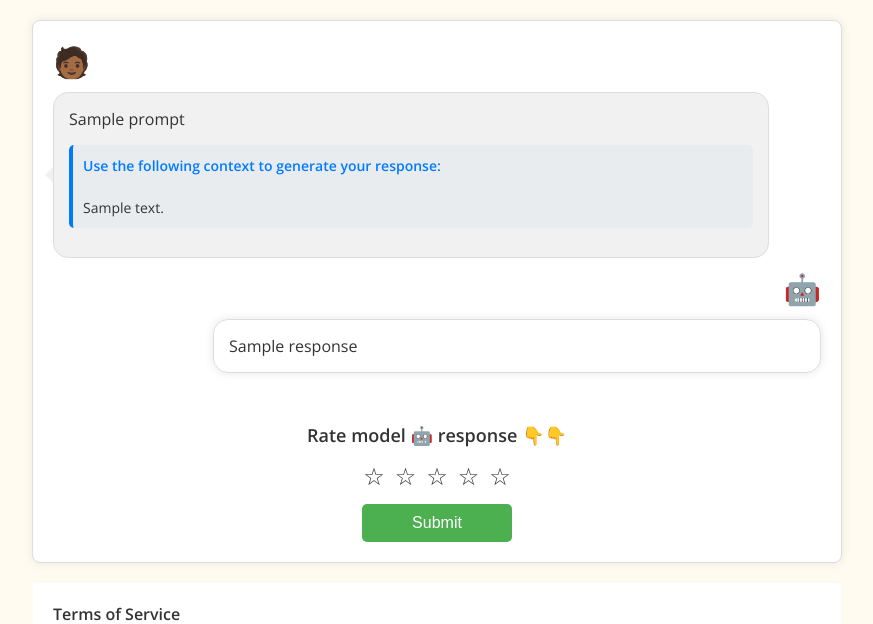
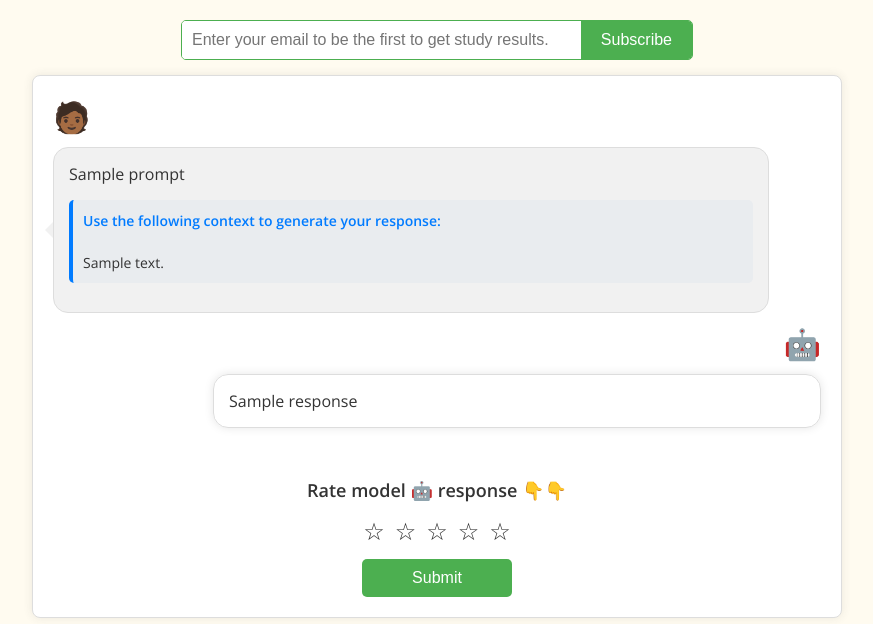
Before and after one commit to open-llm-initiative/llm-challenge, a Python web app: template templates/challenge_index.html in a window 1280 px wide. Shown: the part 156-780 px from the top of the page, without its empty margins (203-1076 px from the left). Run offline with Jinja, Linux system fonts and the light colour scheme; the template is opened without the code that fills it: most values are stand-ins (such as "Sample title", 1, 10 or a date in 2020).

Commit message:
updated the app to add a subscribe button

```diff
--- a/common/prompts_handler.py
+++ b/common/prompts_handler.py
@@ -65,7 +65,7 @@ class PromptDBHandler():
         return self.get_prompt(list_of_prompts[index])
 
     #used to load in memory the prompts and responses, this should happen on app bootup
-    def load_challenge_responses_in_ddb_rom_csv(self, prod=False):
+    def load_challenge_responses_in_ddb_from_csv(self, prod=False):
         prompt_challenge_df = pd.read_csv('data/prompts_with_responses.csv')
         try:
             table_name = prompts_table_name if prod else prompts_table_name_test
@@ -107,7 +107,7 @@ class PromptDBHandler():
 if __name__ == '__main__':
     #convenience tests - but all tests are in the test directory
     db_handler = PromptDBHandler()
-    db_handler.load_challenge_responses_in_ddb_rom_csv()
+    db_handler.load_challenge_responses_in_ddb_from_csv()
     db_handler.load_all_prompts()
     random_prompt = db_handler.get_random_prompt()
     print(random_prompt)
--- a/static/web/challenge.css
+++ b/static/web/challenge.css
@@ -32,6 +32,49 @@ body {
     display: flex;
     flex-direction: column;
     margin-bottom: 20px; /* Space for the footer */
+}
+
+.subscribe-wrapper {
+    display: flex;
+    align-items: center;
+    border: 1.5px solid #4CAF50;
+    border-radius: 5px;
+    overflow: hidden;
+    margin-bottom: 15px;
+    max-width: 510px; /* Expanded max-width to give more space */
+    width:100%;
+}
+
+/* Email input styling */
+#email-input {
+    padding: 10px;
+    border: none;
+    outline: none;
+    font-size: 16px;
+    flex-grow: 2; /* Increased from 1 to 2 to make it larger */
+    min-width: 0; /* Prevents input from overflowing in flex container */
+}
+
+/* Subscribe button styling */
+#subscribe-btn {
+    padding: 10px 20px;
+    background-color: #4CAF50;
+    color: white;
+    border: none;
+    cursor: pointer;
+    font-size: 16px;
+    border-radius: 0; /* Remove default button border-radius */
+    transition: background-color 0.3s ease;
+}
+
+#subscribe-btn.subscribed {
+    background-color: #6c757d;
+    cursor: not-allowed;
+}
+
+/* Button hover effect */
+#subscribe-btn:hover {
+    background-color: #45a049;
 }
 
 .acknowledge {
@@ -263,4 +306,19 @@ body {
         font-size: 20px;
         margin: 0 3px;
     }
+
+    .subscribe-wrapper {
+        flex-direction: column;
+        align-items: stretch;
+    }
+
+    #subscribe-btn {
+        width: 100%;
+        border-radius: 0 0 5px 5px;
+    }
+
+    #email-input {
+        border-radius: 5px 5px 0 0;
+        padding: 15px;
+    }
 }
--- a/static/web/challenge.js
+++ b/static/web/challenge.js
@@ -58,3 +58,29 @@ document.addEventListener('DOMContentLoaded', () => {
         checkScroll(); //if the page size increases because we are displaying the prompt, we need to show the scroll-arrow again.
     }, 1500); // 1500 milliseconds = 1.5 seconds
 });
+
+$(document).ready(function() {
+    $('#subscribe-btn').on('click', function() {
+        var email = $('#email-input').val();
+
+        if (email === "") {
+            alert("Please enter an email address.");
+            return;
+        }
+
+        $.ajax({
+            url: '/subscribe',  // Replace with your server endpoint
+            type: 'POST',
+            contentType: 'application/json',
+            data: JSON.stringify({ email: email }),
+            success: function(response) {
+                $('#subscribe-btn').text('Subscribed').addClass('subscribed').prop('disabled', true);
+                $('#email-input').val('');  // Clear the input field
+                $('#email-input').attr('placeholder', 'You have successfully subscribed!');
+            },
+            error: function(xhr, status, error) {
+                alert('Subscription failed: ' + error);
+            }
+        });
+    });
+});
--- a/templates/challenge_base.html
+++ b/templates/challenge_base.html
@@ -8,6 +8,7 @@
     <link href="../static/web/challenge.css" rel="stylesheet" type="text/css" >
     <link href="https://fonts.googleapis.com/css2?family=Open+Sans:wght@400;600&display=swap" rel="stylesheet" >
 </head>
+<script src="https://code.jquery.com/jquery-3.6.0.min.js"></script>
 <!-- Google tag (gtag.js) -->
 <script async src="https://www.googletagmanager.com/gtag/js?id=G-0W63TY24BM"></script>
 <script>
--- a/templates/challenge_index.html
+++ b/templates/challenge_index.html
@@ -5,5 +5,6 @@
        A study to understand human satisfaction levels with AI. Here's the setup ⚙️<br>
        You are given a prompt, and a response from a random AI model. Simply read the prompt and rate the 🤖 AI resposne 👇👇<br>
     </div>
+    {% include 'challenge_subscribe.html' %}
     {% include 'challenge_chat_container.html' %}
 {% endblock %}
--- /dev/null
+++ b/templates/challenge_subscribe.html
@@ -0,0 +1,4 @@
+<div class="subscribe-wrapper">
+    <input type="email" id="email-input" placeholder="Enter your email to be the first to get study results." required>
+    <button id="subscribe-btn">Subscribe</button>
+</div>
```
Also changed, not shown: app.py (+79 -30 lines), docker-compose-ec2.yml (added, +12 -0 lines), scripts/aws/cloudformation.yaml (+26 -0 lines).
